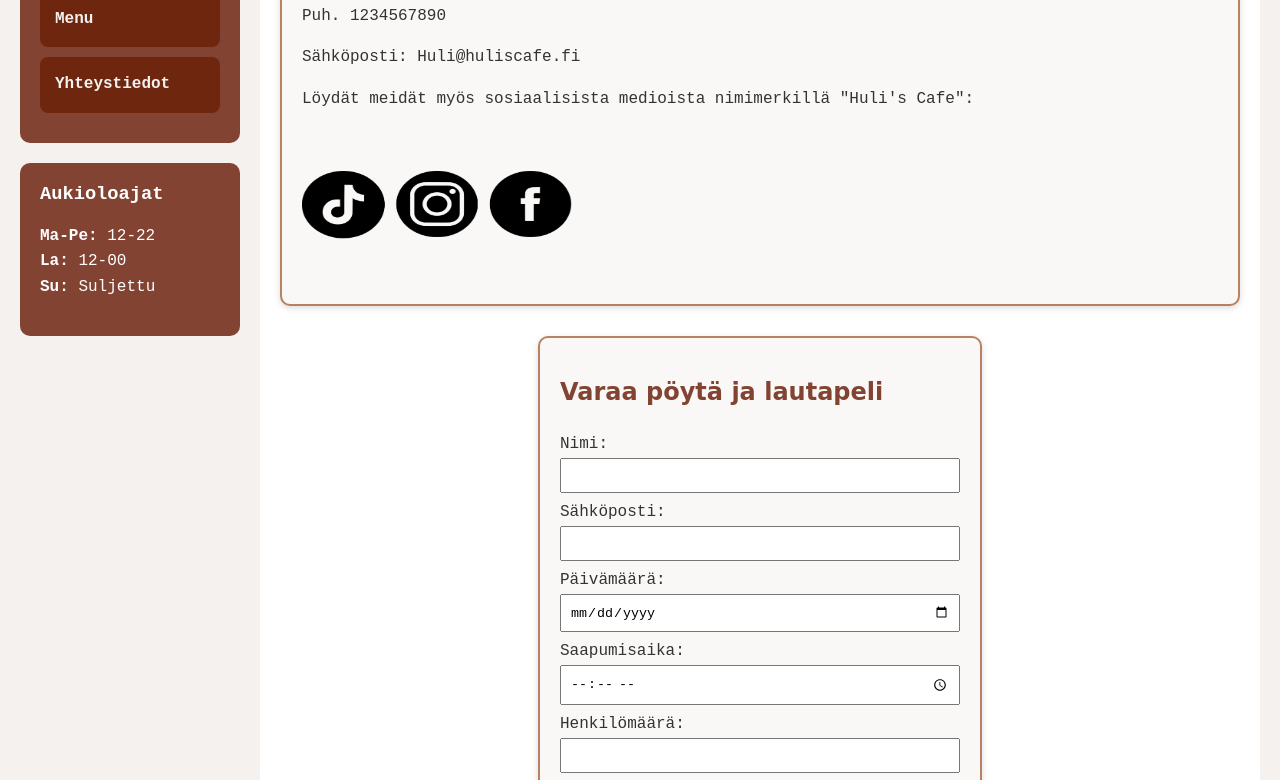
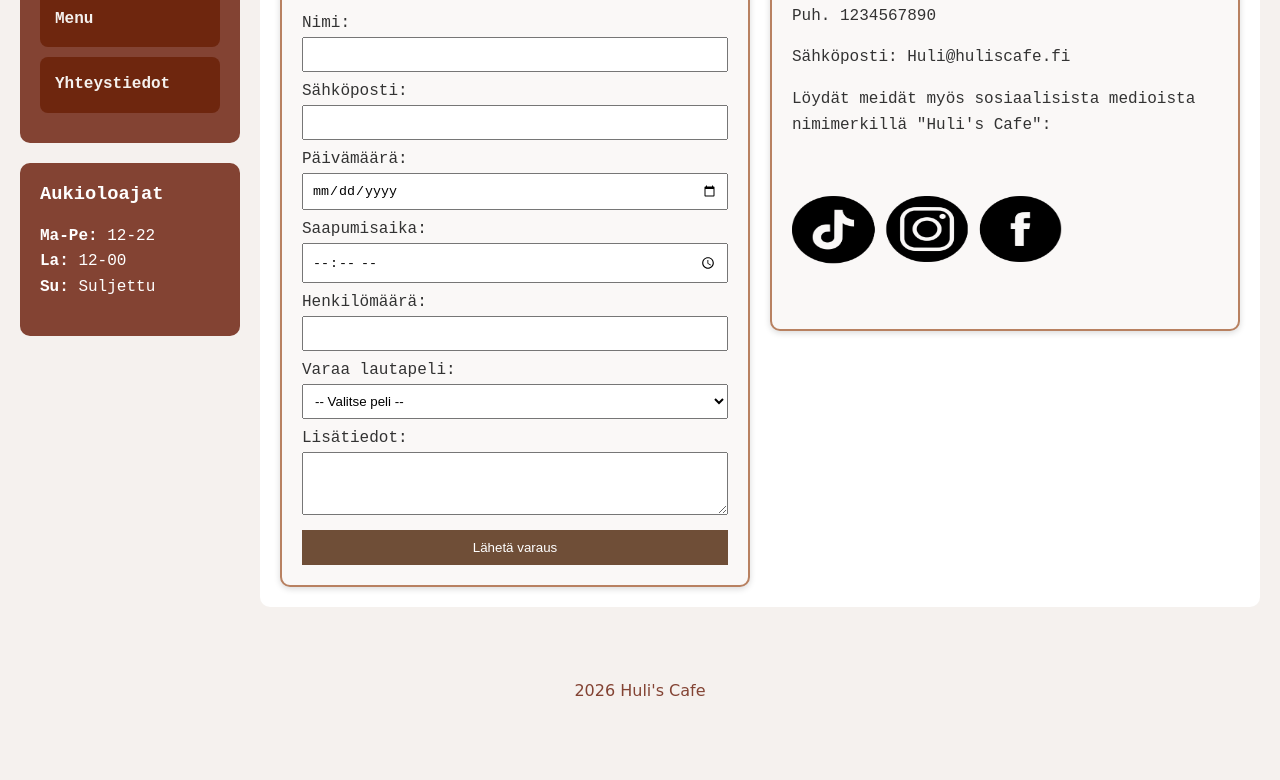
Before and after one commit to EKaskilahti/Web_perusteet_Kaskilahti, a plain HTML site: page yhteystiedot.html in a window 1280 px wide. Shown: the part 476-1256 px from the top of the page. After the commit the page ends 1211 px from the top, so only its background shows below. Drawn offline with Linux system fonts and the light colour scheme.

Commit message:
Lisätty lomakkeeseen omasta pelilauta kokoelmasta tavaraa ja laitetti lomake ja yhteystiedot vierekkäin

```diff
--- a/css/tyylit.css
+++ b/css/tyylit.css
@@ -192,9 +192,26 @@ li {
     background-color: #f2e8dc;
 }
 
+.yhteys-grid {
+    display: flex;
+    grid-template-columns: 2fr 1fr;
+    gap: 20px;
+    align-items: start;
+}
+
+
 .varaus {
-    width: 400px;
-    margin: 30px auto;
+    width: 100%;
+    margin: 0;
+}
+
+.yhteystiedot {
+    background-color: #faf8f7;
+    padding: 20px;
+    border: 2px solid #b88161;
+    border-radius: 10px;
+    box-shadow: 0 2px 6px rgba(0,0,0,0.15);
+    width: 100%;
 }
 
 .varaus form {
@@ -254,6 +271,10 @@ footer {
         grid-template-columns: 1fr;
     }
 
+    .yhteys-grid {
+        grid-template-columns: 1fr;
+    }
+
     .banner,
     .banner-video {
         height: 250px;
--- a/yhteystiedot.html
+++ b/yhteystiedot.html
@@ -43,23 +43,17 @@
                 <li><b>Su:</b> Suljettu</li>
             </ul>
         </div>
+
     </div>
 
+    <main>
 
-    <main>
-        <section>
-            <h1>Yhteystiedot</h1>
-
-                <p>Puh. 1234567890</p>
-                <p>Sähköposti: Huli@huliscafe.fi</p>
-
-                <p>Löydät meidät myös sosiaalisista medioista nimimerkillä "Huli's Cafe":</p>
-                <img src="kuvat/sosiaaliset_mediat.png" alt="Sosiaaliset mediat" width="270" height="150">
-
-        </section>
+        <div class="yhteys-grid">
 
             <section class="varaus">
+
                 <h2>Varaa pöytä ja lautapeli</h2>
+
                 <form>
                     <label for="nimi">Nimi:</label>
                     <input type="text" id="nimi" name="nimi" required>
@@ -79,7 +73,17 @@
                     <label for="peli">Varaa lautapeli:</label>
                     <select id="peli" name="peli">
                         <option value="">-- Valitse peli --</option>
-                    <option value="XXXX">XXXX</option>
+                        <option value="Power hungry pets">Power hungry pets</option>
+                        <option value="10 Days in Europe">10 Days in Europe</option>
+                        <option value="What do you meme?">What do you meme?</option>
+                        <option value="Exploding kittens">Exploding kittens</option>
+                        <option value="Welcome to your perfect home">Welcome to your perfect home</option>
+                        <option value="Dinner in Paris">Dinner in Paris</option>
+                        <option value="Unstable unicorns">Unstable unicorns</option>
+                        <option value="Skipbo">Skipbo</option>
+                        <option value="Taco, Katti, Pukki, Juusto, Pizza">Taco, Katti, Pukki, Juusto, Pizza</option>
+                        <option value="Kluster">Kluster</option>
+                        <option value="Trivial Pursuit (Decades 2010-2020)">Trivial Pursuit (Decades 2010-2020)</option>
                     </select>
 
                     <label for="viesti">Lisätiedot:</label>
@@ -87,9 +91,32 @@
 
                     <button type="submit">Lähetä varaus</button>
                 </form>
+
             </section>
 
+            <section class="yhteystiedot">
+
+                <h2>Yhteystiedot</h2>
+
+                <p>Puh. 1234567890</p>
+                <p>Sähköposti: Huli@huliscafe.fi</p>
+
+                <p>
+                    Löydät meidät myös sosiaalisista medioista
+                    nimimerkillä "Huli's Cafe":
+                </p>
+
+                <img src="kuvat/sosiaaliset_mediat.png"
+                     alt="Sosiaaliset mediat"
+                     width="270"
+                     height="150">
+
+            </section>
+
+        </div>
+
     </main>
+
 </div>
 
 <footer>
```
Lines whose indentation alone changed are shown as unchanged.
